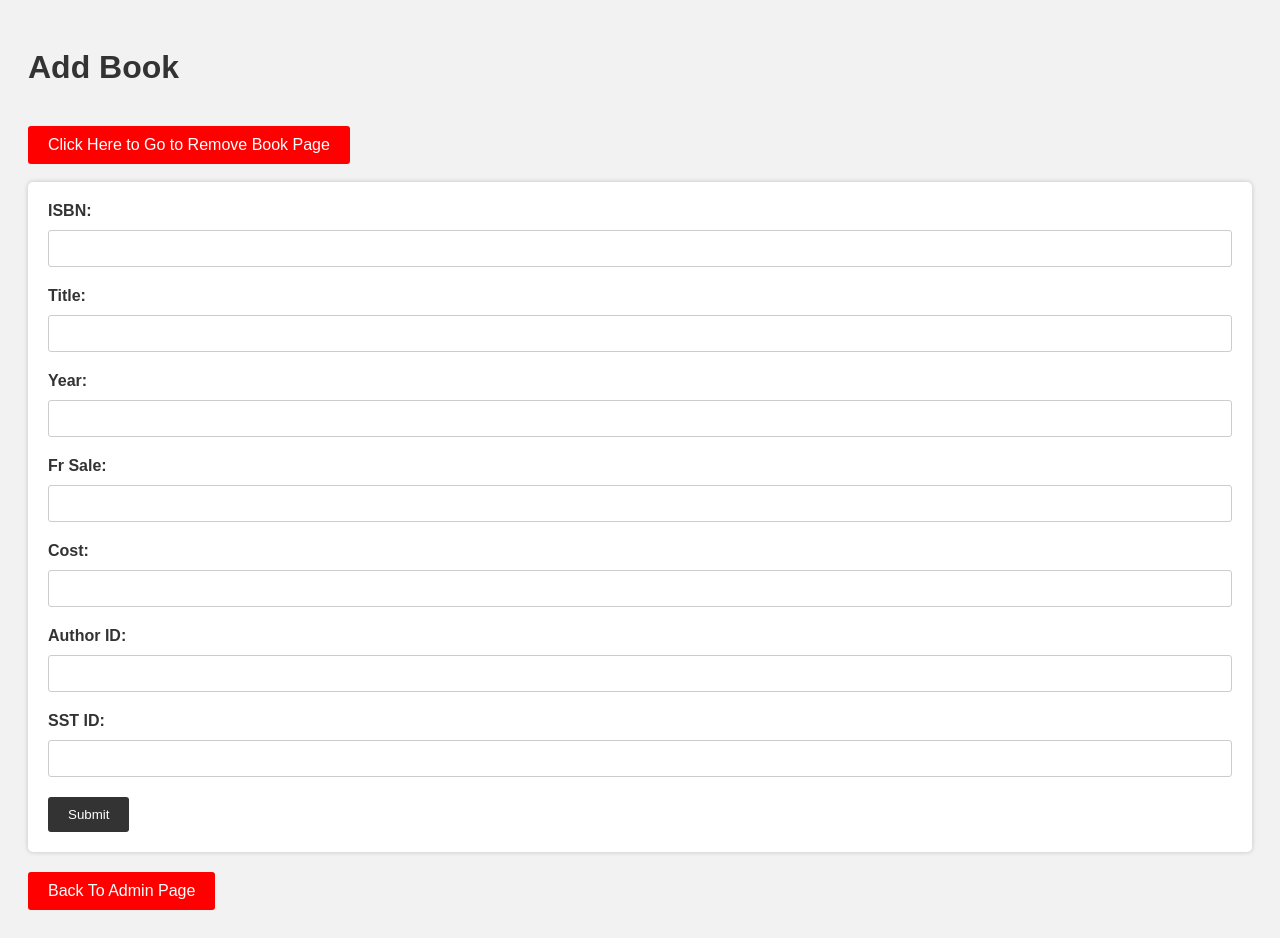
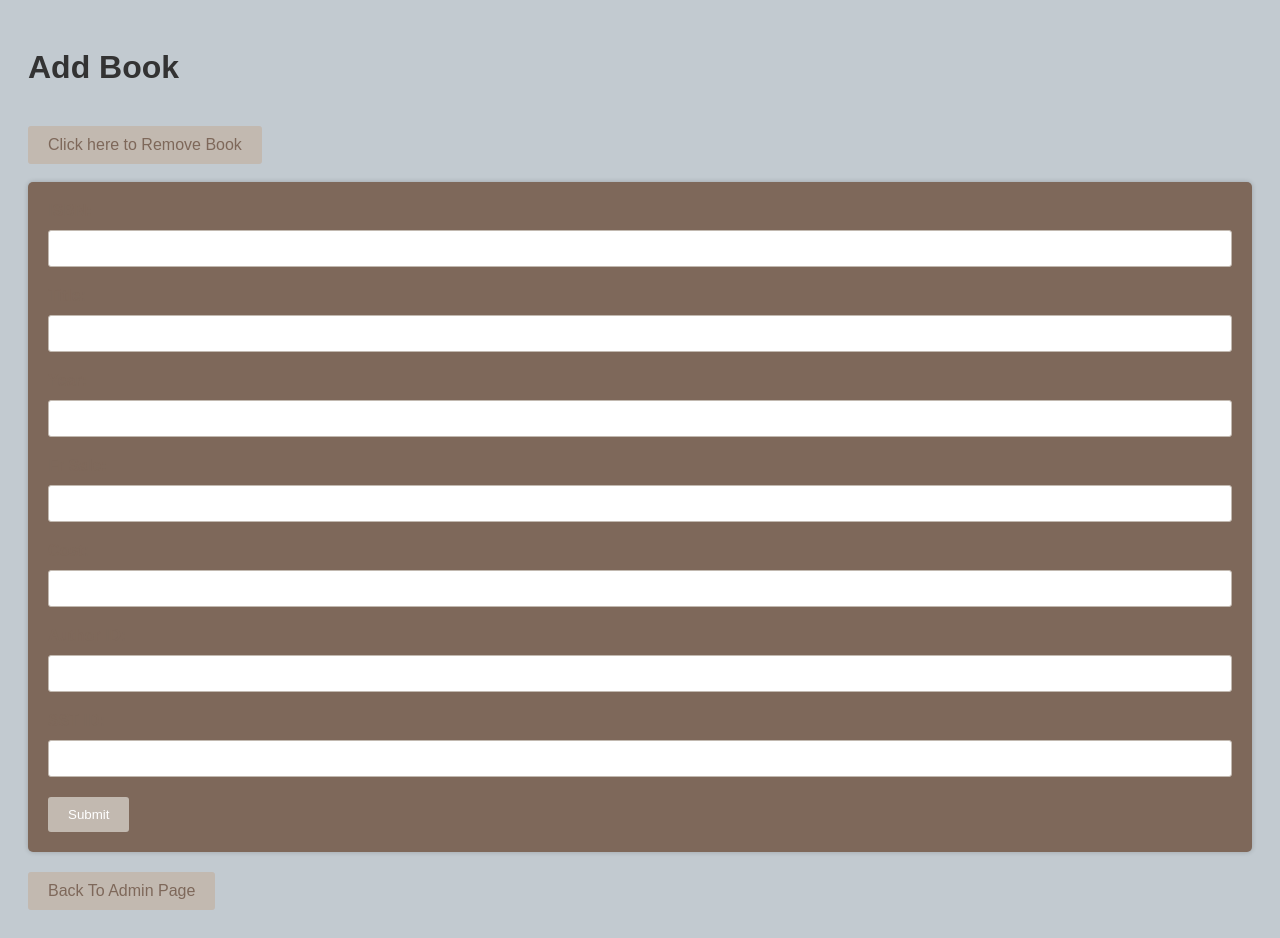
Before and after one commit to brandenkassab/CSI-4999, a PHP site: page /admin_functional/Book_inventory.php in a window 1280 px wide. Run offline with PHP 8.4, Linux system fonts and the light colour scheme.

Commit message:
Update Book_inventory.php

```diff
--- a/libraryio/admin_functional/Book_inventory.php
+++ b/libraryio/admin_functional/Book_inventory.php
@@ -8,7 +8,7 @@
     <style>
 		body {
 			font-family: Arial, sans-serif;
-			background-color: #f2f2f2;
+			background-color: #C2CAD0;
 			padding: 20px;
 		}
 		h1 {
@@ -16,7 +16,7 @@
 			margin-bottom: 20px;
 		}
 		form {
-			background-color: #ffffff;
+			background-color: #7E685A;
 			padding: 20px;
 			border-radius: 5px;
 			box-shadow: 0px 0px 5px rgba(0, 0, 0, 0.2);
@@ -24,20 +24,20 @@
 		label {
 			display: block;
 			margin-bottom: 10px;
-			color: #333333;
+			color: #7E685A;
 			font-weight: bold;
 		}
 		input[type="text"],
 		input[type="number"] {
 			padding: 10px;
-			border: 1px solid #cccccc;
+			border: 1px solid #C2B9B0;
 			border-radius: 3px;
 			width: 100%;
 			box-sizing: border-box;
 			margin-bottom: 20px;
 		}
 		input[type="submit"] {
-			background-color: #333333;
+			background-color: #C2B9B0;
 			color: #ffffff;
 			padding: 10px 20px;
 			border-radius: 3px;
@@ -45,20 +45,20 @@
 			cursor: pointer;
 		}
 		input[type="submit"]:hover {
-			background-color: #555555;
+			background-color: #C2B9B0;
 		}
 		p.success {
-			color: #008000;
+			color: #C2B9B0;
 			font-weight: bold;
 		}
 		p.error {
-			color: #ff0000;
+			color: #C2B9B0;
 			font-weight: bold;
 		}
 
         .btn {
-			background-color:#FF0000 ;
-			color: #ffffff;
+			background-color:#C2B9B0 ;
+			color: #7E685A;
 			padding: 10px 20px;
 			border-radius: 3px;
 			border: none;
@@ -69,30 +69,11 @@
 
 		}
 		.btn:hover {
-			background-color: #555555;
+			background-color: #C2B9B0;
 		}
 
 
     </style>
-
-
-
-
-
-
-
-
-
-
-
-
-
-
-
-
-
-
-
 
 
 
@@ -104,7 +85,7 @@
 
 
 	<h1>Add Book</h1>
-	<a href="Remove_book.php" class="btn">Click Here to Go to Remove Book Page</a>
+	<a href="Remove_book.php" class="btn">Click here to Remove Book</a>
     <br>
     <br>
 
```
